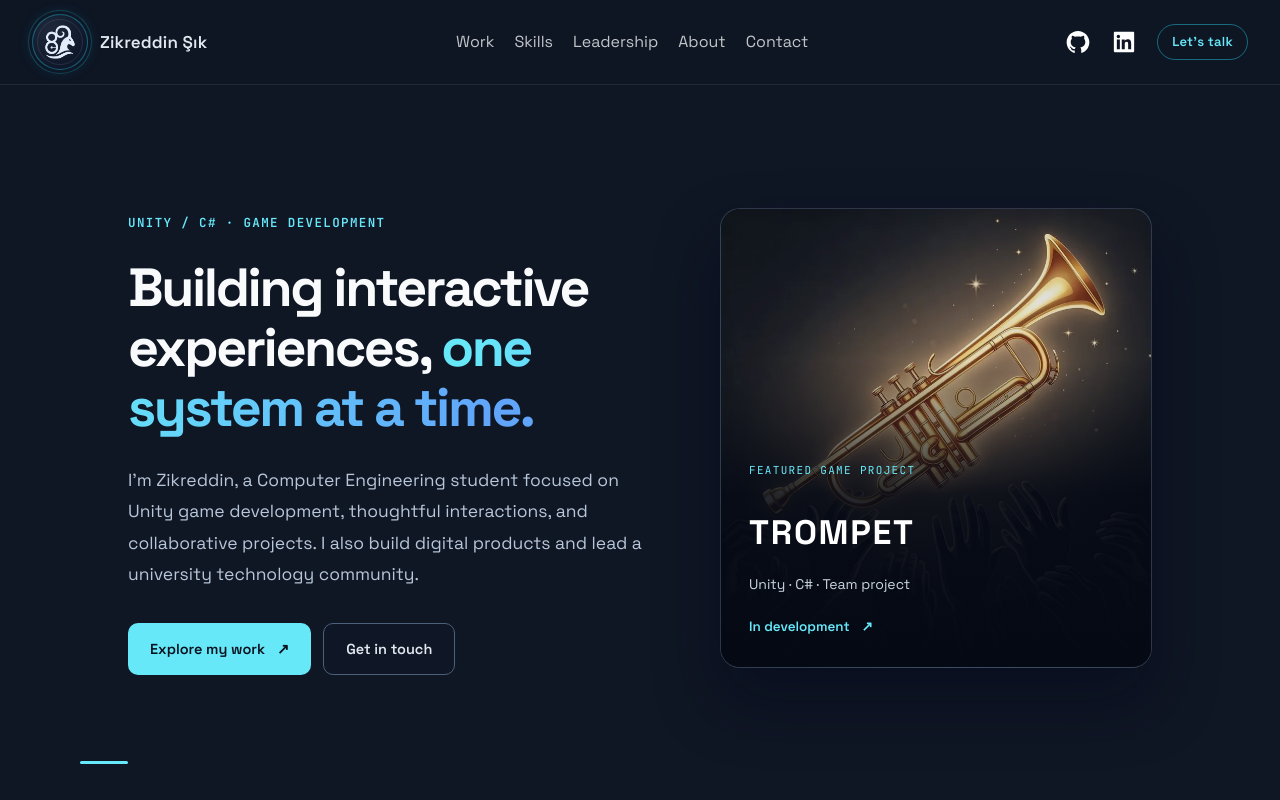
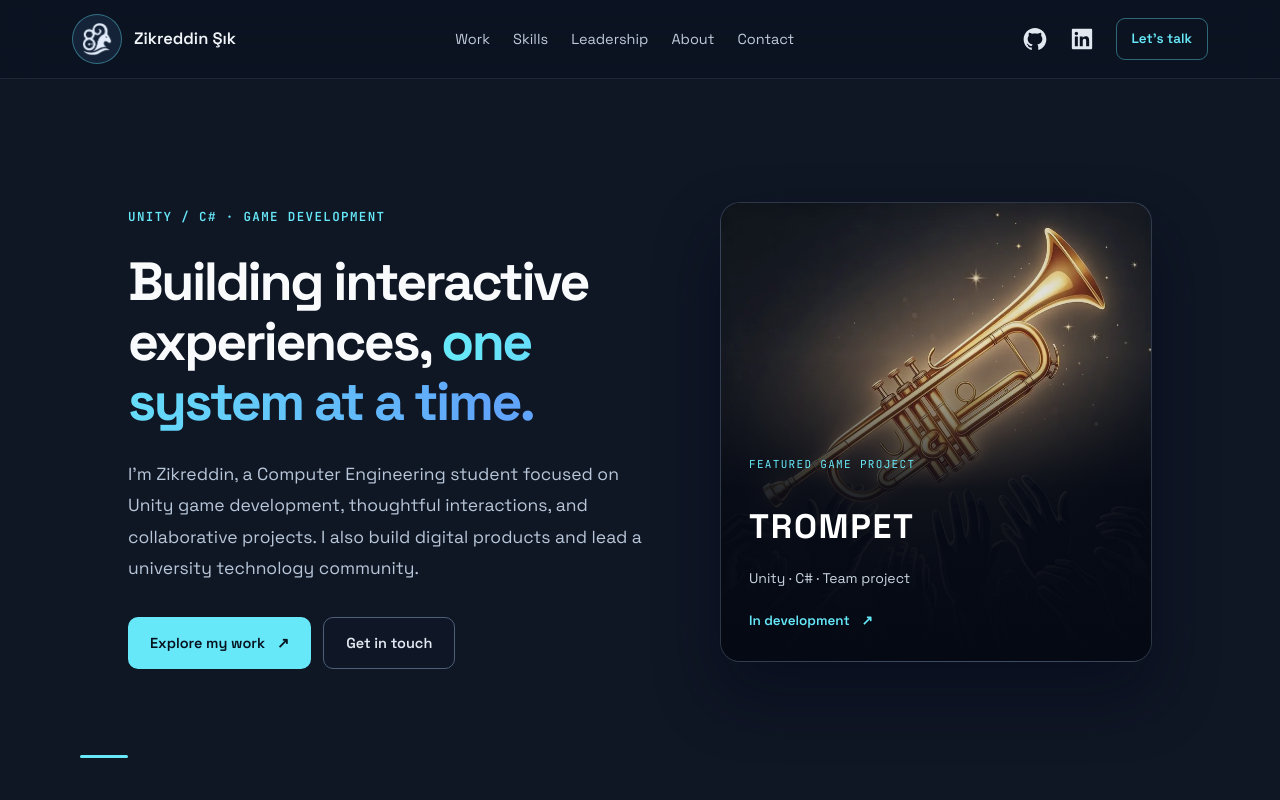
Before and after one commit to szikreddin5-maker/portfolio-ziko, a Next.js app: page / in a window 1280 px wide. Shown: the top 800 px of the page. Built offline with nearby package versions, Linux system fonts and the light colour scheme.

Commit message:
refactor: simplify responsive header and remove obsolete modal styles

```diff
--- a/src/components/Header/HeaderStyles.js
+++ b/src/components/Header/HeaderStyles.js
@@ -1,411 +1,153 @@
-import styled, { keyframes } from 'styled-components';
+import styled from 'styled-components';
 
 export const HeaderBar = styled.header`
   position: sticky;
   top: 0;
   z-index: 100;
-  backdrop-filter: blur(16px);
-  background: rgba(15, 22, 36, 0.92);
-  border-bottom: 1px solid rgba(148, 163, 184, 0.14);
+  background: rgba(11,19,33,.91);
+  backdrop-filter: blur(18px);
+  -webkit-backdrop-filter: blur(18px);
+  border-bottom: 1px solid rgba(148,163,184,.14);
 `;
 
 export const Container = styled.div`
   display: flex;
   align-items: center;
   justify-content: space-between;
-  gap: 1.6rem;
-  max-width: 1280px;
+  gap: 16px;
+  max-width: 1200px;
   margin: 0 auto;
-  padding: 1.4rem 3.2rem;
-
-  @media ${(props) => props.theme.breakpoints.md} {
-    padding: 1.2rem 2.4rem;
-  }
-
-  @media ${(props) => props.theme.breakpoints.sm} {
-    padding: 1.2rem 1.6rem;
-  }
+  padding: 14px 32px;
+  @media (max-width: 768px) { padding: 12px 24px; }
+  @media (max-width: 640px) { padding: 11px 16px; gap: 10px; }
 `;
 
 export const Logo = styled.div`
   display: flex;
   align-items: center;
-  gap: 1.2rem;
-  flex-shrink: 0;
+  gap: 12px;
+  min-width: 0;
+  @media (max-width: 640px) { gap: 9px; }
 `;
 
 export const LogoCrest = styled.button`
-  position: relative;
-  width: 56px;
-  height: 56px;
+  flex: 0 0 50px;
+  width: 50px;
+  height: 50px;
   display: flex;
   align-items: center;
   justify-content: center;
-  padding: 0;
-  appearance: none;
-  cursor: pointer;
   border-radius: 50%;
-  background: radial-gradient(circle at 32% 28%, #1e293b 0%, #0f172a 72%);
-  border: 1px solid rgba(34, 211, 238, 0.38);
-  box-shadow:
-    0 0 0 3px rgba(15, 22, 36, 0.95),
-    0 0 0 4px rgba(34, 211, 238, 0.22),
-    0 0 16px rgba(34, 211, 238, 0.16);
-  transition: transform 0.3s ease, box-shadow 0.3s ease, border-color 0.3s ease;
-
-  &::before {
-    content: '';
-    position: absolute;
-    inset: 4px;
-    border-radius: 50%;
-    border: 1px solid rgba(148, 163, 184, 0.16);
-    pointer-events: none;
-  }
-
-  &:hover,
-  &:focus-visible {
-    transform: translateY(-1px);
-    border-color: rgba(34, 211, 238, 0.7);
-    box-shadow:
-      0 0 0 3px rgba(15, 22, 36, 0.95),
-      0 0 0 4px rgba(34, 211, 238, 0.4),
-      0 0 20px rgba(34, 211, 238, 0.28);
-    outline: none;
-  }
+  background: #142338;
+  border: 1px solid rgba(103,232,249,.4);
+  transition: border-color .2s ease, transform .2s ease;
+  &:hover { border-color: #67e8f9; transform: translateY(-2px); }
+  &:focus-visible { outline: 2px solid #67e8f9; outline-offset: 3px; }
+  @media (max-width: 640px) { flex-basis: 42px; width: 42px; height: 42px; }
+  @media (prefers-reduced-motion: reduce) { transition: none; &:hover { transform: none; } }
 `;
 
 export const LogoImg = styled.img`
-  width: 38px;
-  height: 38px;
+  display: block;
+  width: 36px;
+  height: 36px;
   object-fit: contain;
-  display: block;
-  position: relative;
-  z-index: 1;
-  image-rendering: auto;
+  @media (max-width: 640px) { width: 30px; height: 30px; }
 `;
 
 export const LogoName = styled.a`
-  font-size: 1.7rem;
+  font-size: 1.65rem;
   font-weight: 600;
-  letter-spacing: 0.01em;
-  color: #e2e8f0;
+  color: #f1f5f9;
   white-space: nowrap;
-  transition: color 0.3s ease;
-
-  &:hover {
-    color: #67e8f9;
-  }
-
-  @media ${(props) => props.theme.breakpoints.sm} {
-    font-size: 1.5rem;
-  }
+  &:hover { color: #67e8f9; }
+  @media (max-width: 640px) { font-size: 1.4rem; }
 `;
 
 export const DesktopNav = styled.nav`
   display: flex;
   align-items: center;
-  gap: 2rem;
-
-  @media ${(props) => props.theme.breakpoints.lg} {
-    display: none;
-  }
+  gap: clamp(14px, 1.8vw, 28px);
+  @media (max-width: 1060px) { display: none; }
 `;
 
 export const NavLink = styled.a`
-  font-size: 1.6rem;
-  line-height: 2.4rem;
-  color: rgba(255, 255, 255, 0.75);
-  transition: color 0.3s ease;
+  font-size: 1.45rem;
+  color: #bfcbdb;
   white-space: nowrap;
-
-  &:hover {
-    color: #fff;
-  }
+  transition: color .2s ease;
+  &:hover, &:focus-visible { color: #67e8f9; }
 `;
 
 export const RightGroup = styled.div`
   display: flex;
   align-items: center;
-  gap: 0.4rem;
+  gap: 5px;
+  flex-shrink: 0;
 `;
 
 export const SocialIcons = styled.a`
-  color: white;
-  border-radius: 50px;
+  display: inline-flex;
+  align-items: center;
+  justify-content: center;
   padding: 8px;
-  display: flex;
-  align-items: center;
-  transition: 0.3s ease;
-
-  &:hover {
-    background-color: #212d45;
-    transform: scale(1.12);
-  }
-
-  @media ${(props) => props.theme.breakpoints.sm} {
-    display: none;
-  }
+  color: #e2e8f0;
+  border-radius: 10px;
+  transition: color .2s ease, background .2s ease;
+  &:hover { color: #67e8f9; background: rgba(103,232,249,.1); }
+  @media (max-width: 640px) { display: none; }
 `;
 
 export const CvButton = styled.a`
-  margin-left: 0.8rem;
-  padding: 0.7rem 1.4rem;
-  border: 1px solid rgba(34, 211, 238, 0.45);
-  border-radius: 999px;
+  margin-left: 8px;
+  display: inline-flex;
+  align-items: center;
+  justify-content: center;
+  padding: 10px 15px;
   color: #67e8f9;
-  font-size: 1.3rem;
+  border: 1px solid rgba(103,232,249,.4);
+  border-radius: 9px;
+  font-size: 1.35rem;
   font-weight: 600;
-  letter-spacing: 0.02em;
   white-space: nowrap;
-  transition: 0.3s ease;
-
-  &:hover {
-    background: rgba(34, 211, 238, 0.12);
-    border-color: #22d3ee;
-    color: #fff;
-  }
-
-  @media ${(props) => props.theme.breakpoints.sm} {
-    font-size: 1.2rem;
-    padding: 0.6rem 1rem;
-  }
+  transition: background .2s ease;
+  &:hover { background: rgba(103,232,249,.1); }
+  @media (max-width: 640px) { display: none; }
 `;
 
 export const MenuButton = styled.button`
   display: none;
-  margin-left: 0.8rem;
-  background: none;
-  border: 1px solid rgba(255, 255, 255, 0.18);
-  border-radius: 8px;
-  color: #fff;
-  width: 40px;
-  height: 40px;
   align-items: center;
   justify-content: center;
+  width: 42px;
+  height: 42px;
+  margin-left: 6px;
+  color: #f8fafc;
+  background: #17253b;
+  border: 1px solid rgba(148,163,184,.3);
+  border-radius: 10px;
   cursor: pointer;
-
-  @media ${(props) => props.theme.breakpoints.lg} {
-    display: flex;
-  }
+  &:hover { border-color: #67e8f9; }
+  @media (max-width: 1060px) { display: flex; }
 `;
 
 export const MobileMenu = styled.nav`
   display: none;
-
-  @media ${(props) => props.theme.breakpoints.lg} {
-    display: ${({ open }) => (open ? 'flex' : 'none')};
+  @media (max-width: 1060px) {
+    display: ${p => p.$open ? 'flex' : 'none'};
     flex-direction: column;
-    gap: 0.4rem;
-    padding: 0.8rem 2.4rem 1.6rem;
-    border-top: 1px solid rgba(255, 255, 255, 0.06);
-    background: rgba(15, 22, 36, 0.96);
+    gap: 2px;
+    padding: 8px 24px 18px;
+    background: rgba(11,19,33,.98);
+    border-top: 1px solid rgba(148,163,184,.1);
   }
-
-  @media ${(props) => props.theme.breakpoints.sm} {
-    padding: 0.8rem 1.6rem 1.6rem;
-  }
+  @media (max-width: 640px) { padding: 8px 16px 18px; }
 `;
 
 export const MobileLink = styled.a`
-  font-size: 1.7rem;
-  color: rgba(255, 255, 255, 0.82);
-  padding: 1.1rem 0.4rem;
-  border-bottom: 1px solid rgba(255, 255, 255, 0.06);
-
-  &:hover {
-    color: #67e8f9;
-  }
+  padding: 12px 8px;
+  color: #d6e2ee;
+  font-size: 1.55rem;
+  border-bottom: 1px solid rgba(148,163,184,.11);
+  &:hover, &:focus-visible { color: #67e8f9; }
 `;
-
-const overlayIn = keyframes`
-  from {
-    opacity: 0;
-  }
-  to {
-    opacity: 1;
-  }
-`;
-
-export const QuoteOverlay = styled.div`
-  position: fixed;
-  inset: 0;
-  z-index: 220;
-  display: flex;
-  align-items: center;
-  justify-content: center;
-  padding: 24px 16px;
-  background: rgba(2, 6, 23, 0.82);
-  backdrop-filter: blur(14px);
-  cursor: pointer;
-  animation: ${overlayIn} 0.35s ease;
-`;
-
-const quoteIn = keyframes`
-  from {
-    opacity: 0;
-    transform: translateY(18px) scale(0.985);
-  }
-  to {
-    opacity: 1;
-    transform: translateY(0) scale(1);
-  }
-`;
-
-const portraitReveal = keyframes`
-  from {
-    opacity: 0;
-    transform: scale(1.08);
-    filter: blur(10px);
-  }
-  to {
-    opacity: 1;
-    transform: scale(1);
-    filter: blur(0);
-  }
-`;
-
-const quoteCopyIn = keyframes`
-  from {
-    opacity: 0;
-    transform: translateY(12px);
-  }
-  to {
-    opacity: 1;
-    transform: translateY(0);
-  }
-`;
-
-export const QuoteBox = styled.div`
-  position: relative;
-  width: min(820px, 100%);
-  display: grid;
-  grid-template-columns: minmax(250px, 46%) 1fr;
-  overflow: hidden;
-  cursor: default;
-  background: rgba(8, 15, 28, 0.94);
-  border: 1px solid rgba(6, 182, 212, 0.28);
-  border-radius: 20px;
-  box-shadow:
-    0 28px 80px rgba(2, 6, 23, 0.55),
-    0 0 48px rgba(6, 182, 212, 0.12);
-  animation: ${quoteIn} 0.5s ease;
-
-  @media ${(props) => props.theme.breakpoints.md} {
-    grid-template-columns: 1fr;
-  }
-`;
-
-export const QuotePortraitWrap = styled.div`
-  position: relative;
-  min-height: 380px;
-  overflow: hidden;
-  background: #0b1220;
-
-  &::after {
-    content: '';
-    position: absolute;
-    inset: 0;
-    z-index: 1;
-    pointer-events: none;
-    background: linear-gradient(
-      90deg,
-      rgba(8, 15, 28, 0) 18%,
-      rgba(8, 15, 28, 0.18) 48%,
-      rgba(8, 15, 28, 0.72) 78%,
-      rgba(8, 15, 28, 0.98) 100%
-    );
-  }
-
-  @media ${(props) => props.theme.breakpoints.md} {
-    min-height: 240px;
-    max-height: 280px;
-
-    &::after {
-      background: linear-gradient(
-        180deg,
-        rgba(8, 15, 28, 0) 28%,
-        rgba(8, 15, 28, 0.4) 68%,
-        rgba(8, 15, 28, 0.98) 100%
-      );
-    }
-  }
-`;
-
-export const QuotePortrait = styled.img`
-  position: absolute;
-  inset: 0;
-  width: 100%;
-  height: 100%;
-  object-fit: cover;
-  object-position: 62% 10%;
-  animation: ${portraitReveal} 1.2s ease forwards;
-`;
-
-export const QuoteContent = styled.div`
-  display: flex;
-  flex-direction: column;
-  justify-content: center;
-  position: relative;
-  z-index: 2;
-  margin-left: -36px;
-  padding: 40px 40px 36px 20px;
-  animation: ${quoteCopyIn} 0.7s ease 0.32s both;
-
-  @media ${(props) => props.theme.breakpoints.md} {
-    margin-left: 0;
-    padding: 8px 24px 28px;
-    text-align: center;
-  }
-`;
-
-export const QuoteClose = styled.button`
-  position: absolute;
-  top: 12px;
-  right: 12px;
-  z-index: 3;
-  width: 36px;
-  height: 36px;
-  border: 1px solid rgba(148, 163, 184, 0.25);
-  border-radius: 50%;
-  background: rgba(15, 23, 42, 0.72);
-  color: #e2e8f0;
-  display: flex;
-  align-items: center;
-  justify-content: center;
-  cursor: pointer;
-
-  &:hover,
-  &:focus-visible {
-    border-color: #22d3ee;
-    color: #67e8f9;
-    outline: none;
-  }
-`;
-
-export const QuoteText = styled.p`
-  margin: 0;
-  font-family: 'Playfair Display', Georgia, serif;
-  font-style: italic;
-  font-weight: 600;
-  font-size: 2.4rem;
-  line-height: 1.65;
-  color: #e2e8f0;
-
-  @media ${(props) => props.theme.breakpoints.sm} {
-    font-size: 2rem;
-  }
-`;
-
-export const QuoteSign = styled.cite`
-  display: block;
-  margin-top: 24px;
-  text-align: right;
-  font-family: 'JetBrains Mono', monospace;
-  font-style: normal;
-  font-size: 1.3rem;
-  color: rgba(34, 211, 238, 0.8);
-
-  @media ${(props) => props.theme.breakpoints.md} {
-    text-align: center;
-  }
-`;
```
